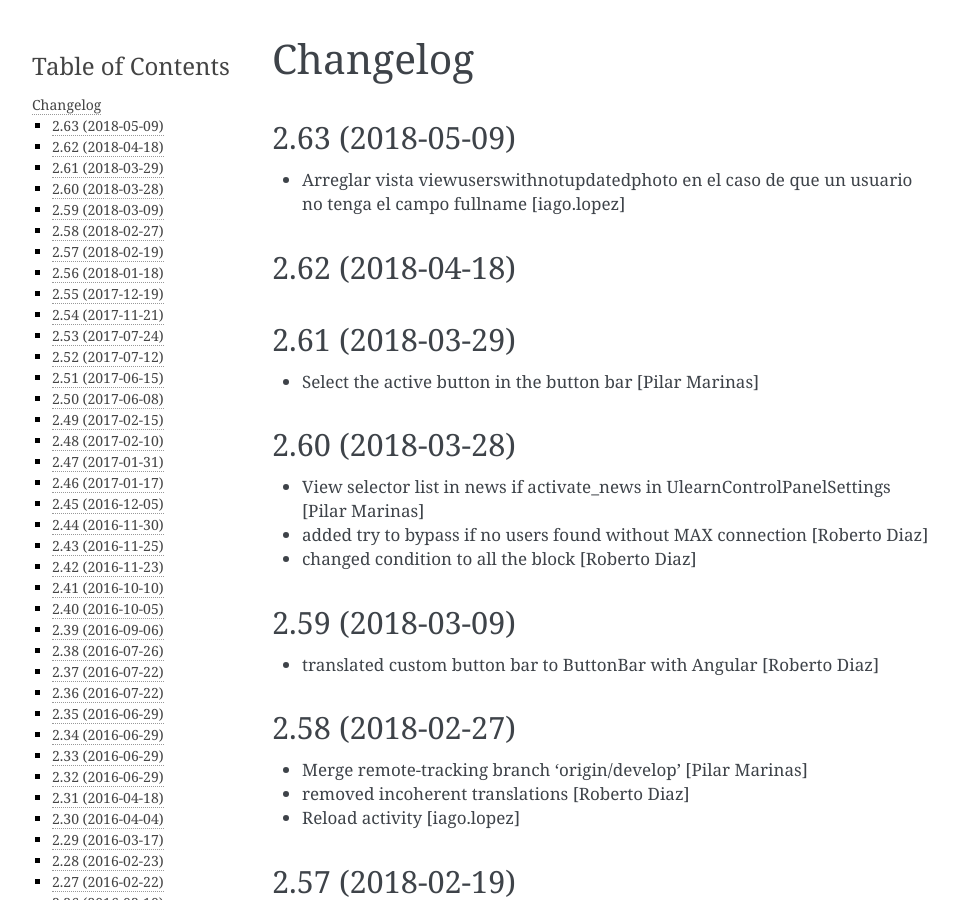
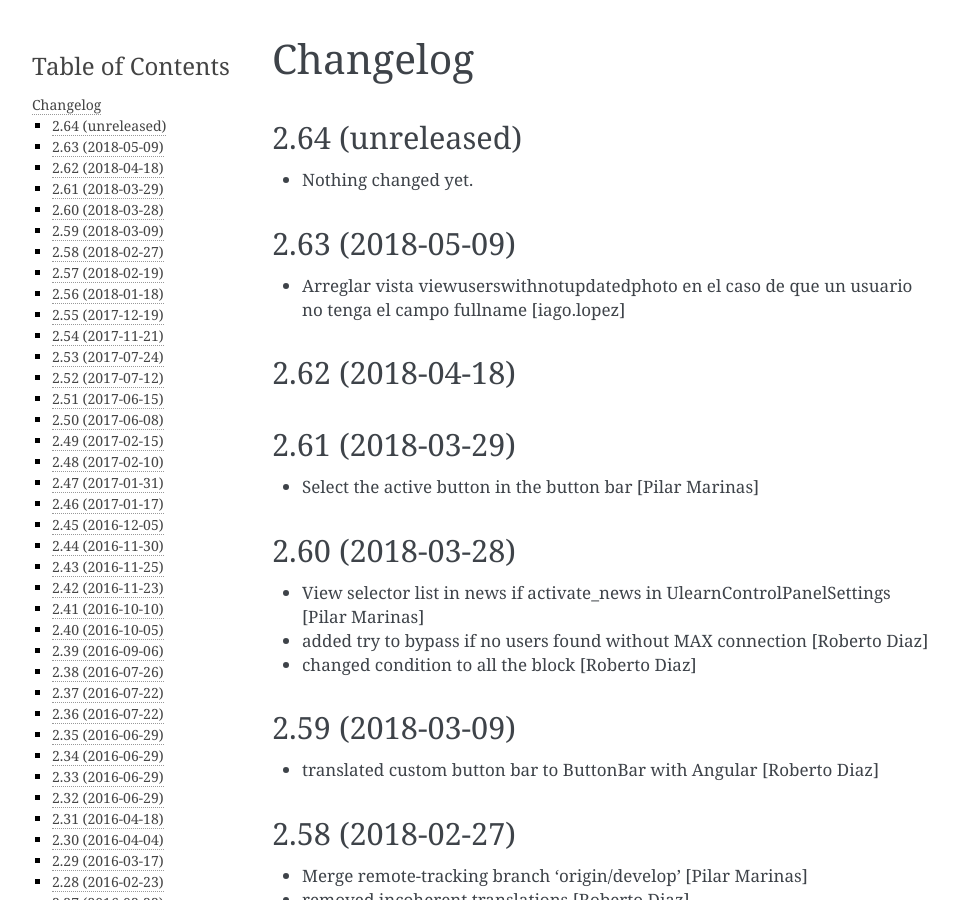
Before and after one commit to UPCnet/ulearn.core, a Sphinx documentation site: the page built from docs/HISTORY.rst, in a window 1280 px wide and 900 px high. Shown: the whole window, without its empty margins (148-1106 px from the left). Built offline with Sphinx 7.4.7, drawn with Linux system fonts in a browser that asks for light colours; pages that are not in the unit, such as notebooks, are missing from menus.

Commit message:
Back to development: 2.64

```diff
--- a/docs/HISTORY.rst
+++ b/docs/HISTORY.rst
@@ -1,5 +1,11 @@
 Changelog
 =========
+
+2.64 (unreleased)
+-----------------
+
+- Nothing changed yet.
+
 
 2.63 (2018-05-09)
 -----------------
--- a/setup.py
+++ b/setup.py
@@ -1,7 +1,7 @@
 from setuptools import setup, find_packages
 import os
 
-version = '2.63'
+version = '2.64.dev0'
 
 README = open('README.rst').read()
 HISTORY = open(os.path.join('docs', 'HISTORY.rst')).read()
```
